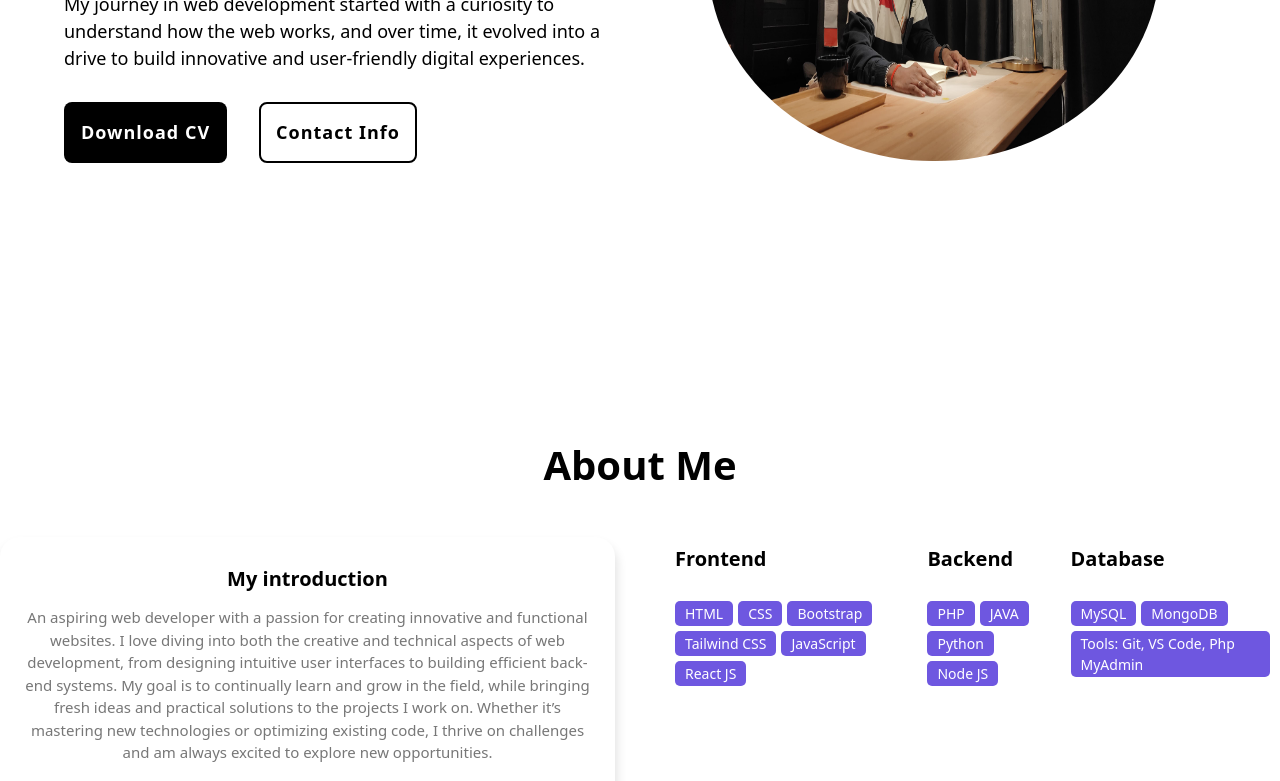
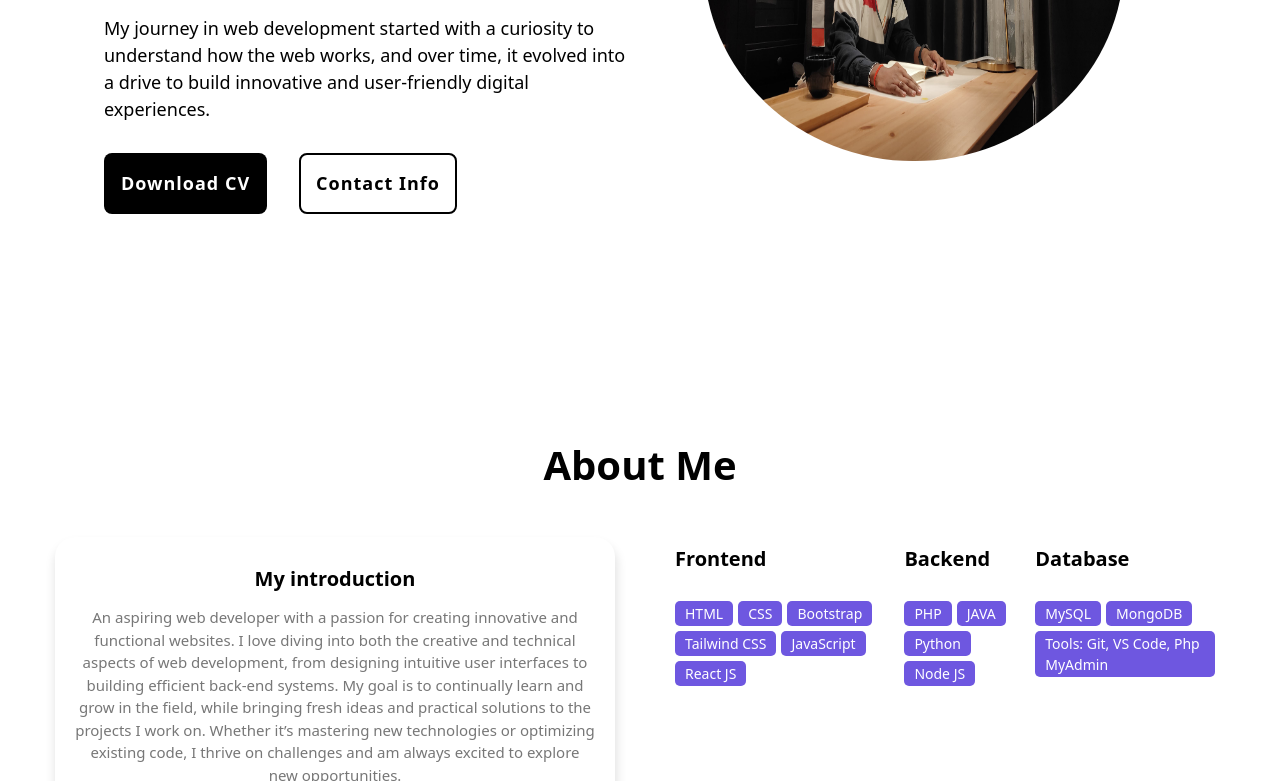
Before and after one commit to Tarun0204/Portfolio, a plain HTML site: page index.html in a window 1280 px wide. Shown: the part 519-1300 px from the top of the page. Drawn offline with nearby package versions, Linux system fonts and the light colour scheme.

Commit message:
Update style.css

```diff
--- a/style.css
+++ b/style.css
@@ -17,6 +17,12 @@
 
 body {
     overflow-x: hidden;
+}
+
+.home, .about-section, .resume-section, .contact-section {
+    max-width: 1200px;
+    margin: 0 auto;
+    padding: 0 15px;
 }
 
 /* Navbar */
```
